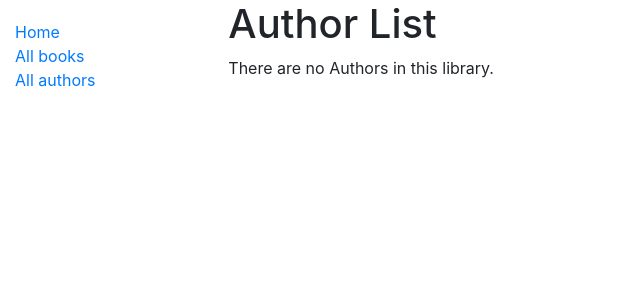
After one commit to spideyclick/Librarium, a Django app: page /catalog/authors/ in a window 1280 px wide. The commit adds this page. Shown: the top 300 px of the page, without its empty margins (0-640 px from the left). Run offline with Django 3.2, Linux system fonts and the light colour scheme; data that the repository does not hold is empty; some libraries are stand-ins or nearby versions.

Commit message:
Implemented Author list and detail views

```diff
--- a/Librarium/catalog/templates/base_generic.html
+++ b/Librarium/catalog/templates/base_generic.html
@@ -20,7 +20,7 @@
 				<ul class="sidebar-nav">
 					<li><a href="{% url 'index' %}">Home</a></li>
 					<li><a href="{% url 'books' %}">All books</a></li>
-					<li><a href="">All authors</a></li>
+					<li><a href="{% url 'authors' %}">All authors</a></li>
 				</ul>
 				{% endblock %}
 			</div>
--- /dev/null
+++ b/Librarium/catalog/templates/catalog/author_list.html
@@ -0,0 +1,16 @@
+{% extends "base_generic.html" %}
+
+{% block content %}
+<h1>Author List</h1>
+{% if author_list %}
+<ul>
+	{% for author in author_list %}
+	<li>
+		<a href="{% url 'author-detail' author.pk %}">{{ author.first_name }} {{ author.last_name }}</a> ({{ author.date_of_birth }} - {{ author.date_of_death }})
+	</li>
+	{% endfor %}
+</ul>
+{% else %}
+<p>There are no Authors in this library.</p>
+{% endif %}
+{% endblock %}
--- a/Librarium/catalog/urls.py
+++ b/Librarium/catalog/urls.py
@@ -5,4 +5,6 @@ urlpatterns = [
 	path('', views.index, name='index'),
 	path('books/', views.BookListView.as_view(), name='books'),
 	path('book/<int:pk>', views.BookDetailView.as_view(), name='book-detail'),
+	path('authors/', views.AuthorListView.as_view(), name='authors'),
+	path('author/<int:pk>', views.AuthorDetailView.as_view(), name='author-detail'),
 ]
--- a/Librarium/catalog/views.py
+++ b/Librarium/catalog/views.py
@@ -36,8 +36,21 @@ from django.views import generic
 
 class BookListView(generic.ListView):
     model = Book
-    # paginate_by = 2
     paginate_by = 10
 
 class BookDetailView(generic.DetailView):
     model = Book
+
+class AuthorListView(generic.ListView):
+    model = Author
+    paginate_by = 10
+
+class AuthorDetailView(generic.DetailView):
+    model = Author
+
+    # def get_context_data(self, **kwargs):
+    #     context = super().get_context_data(**kwargs)
+    #     # context['book_list'] = Book.objects.all()
+    #     context['book_list'] = Book.objects.filter(author=2)
+    #     print(Author.pk())
+    #     return context
```
Also changed, not shown: Librarium/catalog/templates/catalog/author_detail.html (added, +17 -0 lines), Librarium/catalog/templates/catalog/book_detail.html (+4 -4 lines).
